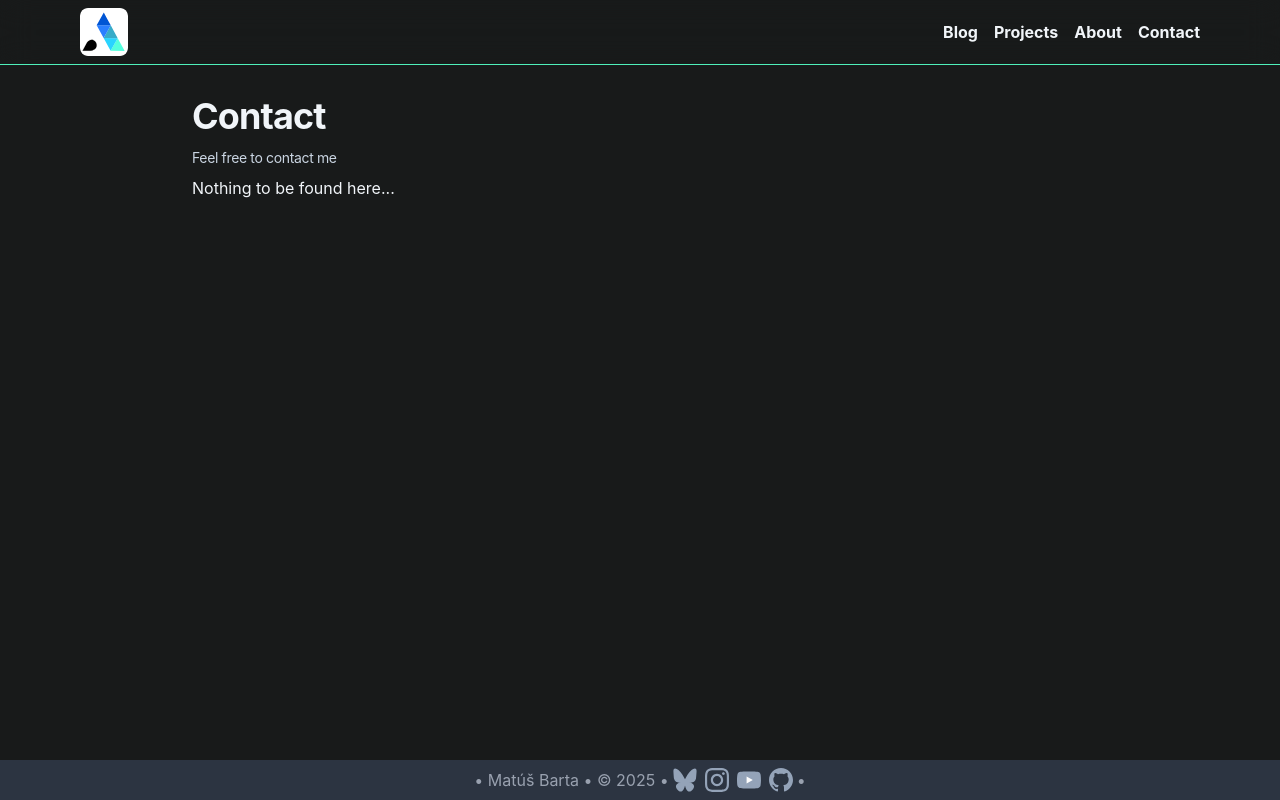
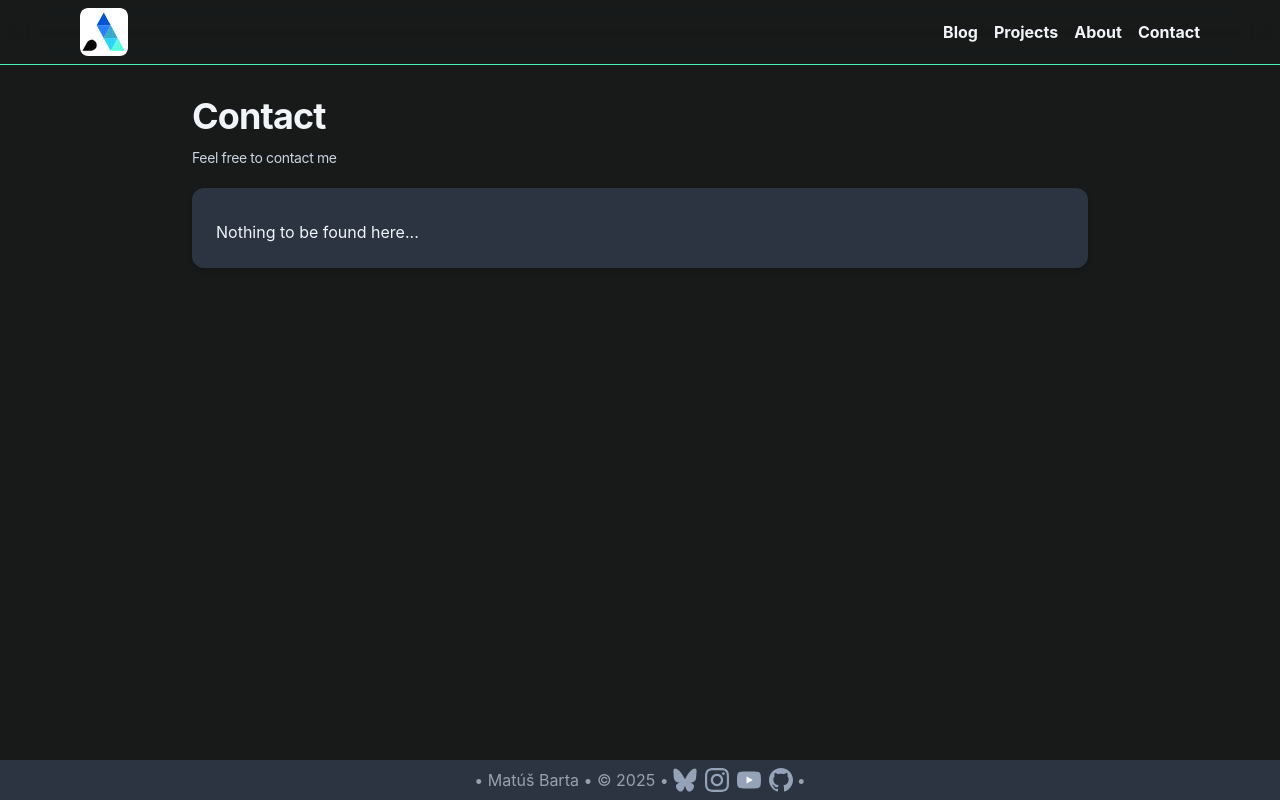
Before and after one commit to matus-barta/personal-web, a SvelteKit app: page /contact in a window 1280 px wide. Built offline with nearby package versions, Linux system fonts and the light colour scheme.

Commit message:
fix inconsistency in UI

```diff
--- a/src/routes/contact/+page.svelte
+++ b/src/routes/contact/+page.svelte
@@ -5,7 +5,7 @@
 <h1>Contact</h1>
 <h3 class="special">Feel free to contact me</h3>
 
-<div class="w-full md:w-3/4">
+<div class="window mt-5 px-3 py-3 shadow-md md:px-6 md:py-6">
 	<p>Nothing to be found here...</p>
 </div>
 
```
